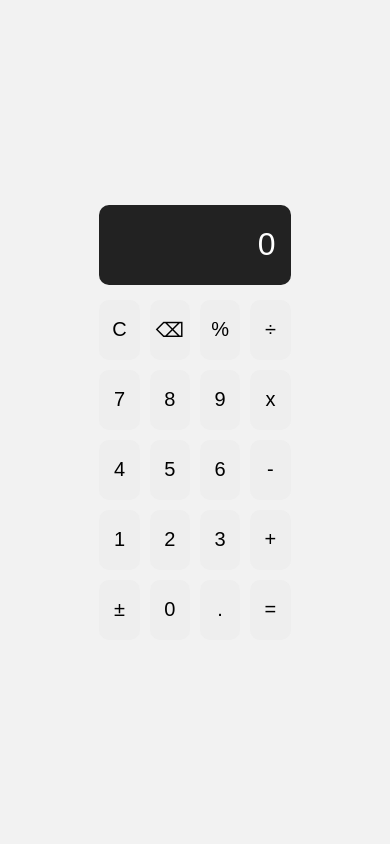
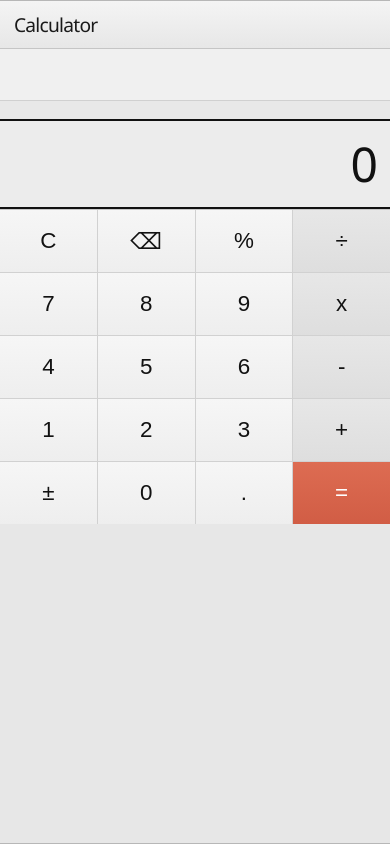
Before and after one commit to DinushaShashini/Calculator, a React (Vite) app: page / in a window 390 px wide. Built offline with nearby package versions, Linux system fonts and the light colour scheme.

Commit message:
add history .jsx and some changes of UI

```diff
--- a/src/App.css
+++ b/src/App.css
@@ -1,51 +1,377 @@
-.app{
+.app {
   min-height: 100vh;
   display: flex;
   justify-content: center;
-  align-items: center;
-  background-color: #f2f2f2;
+  align-items: flex-start;
+  background: #d3d3d3;
+  font-family: "Segoe UI", Tahoma, sans-serif;
 }
 
-.calculator{
-  width: 350px;
-  background-color: #fff;
-   padding: 20px;
-  border-radius: 15px;
-  box-shadow: 0 5px 20px  rgba(0,0,0,0.15);
-
+.Calculator-container {
+  width: 100%;
+  display: flex;
+  justify-content: center;
+  padding: 40px 0 0;
+  box-sizing: border-box;
 }
 
-.display{
-  background: #222;
-  color: white;
-  min-height: 80px;
-  padding: 15px;
-  margin-bottom: 15px;
-  border-radius: 10px;
-  text-align: right;
-  font-size: 32px;
+.Calculator {
+  width: min(820px, 92vw);
+  background: #e7e7e7;
+  border: 1px solid #b7b7b7;
+  border-radius: 10px 10px 0 0;
+  box-shadow: 0 8px 18px rgba(0, 0, 0, 0.08), inset 0 1px 0 rgba(255, 255, 255, 0.7);
+  overflow: hidden;
+  transform: scale(1.08);
+  transform-origin: top center;
+  position: relative;
+}
+
+.shell {
+  position: relative;
+}
+
+.sidebar-panel {
+  position: absolute;
+  top: 0;
+  left: 0;
+  bottom: 0;
+  width: 0;
+  overflow: hidden;
+  background: linear-gradient(#f5f5f5, #ececec);
+  border-right: 1px solid #d0d0d0;
+  transition: width 0.25s ease, padding 0.25s ease, opacity 0.25s ease;
+  display: flex;
+  flex-direction: column;
+  gap: 8px;
+  opacity: 0;
+  padding: 0;
+  z-index: 3;
+}
+
+.sidebar-panel.open {
+  width: 260px;
+  padding: 16px 12px;
+  opacity: 1;
+}
+
+.sidebar-topbar {
+  height: 52px;
+  display: flex;
+  align-items: center;
+  justify-content: flex-start;
+  padding-left: 8px;
+  border-bottom: 1px solid #d0d0d0;
+}
+
+.main-panel {
+  position: relative;
+  z-index: 1;
+  min-width: 0;
+  width: 100%;
+}
+
+.history-header {
+  font-size: 0.8rem;
+  font-weight: 700;
+  letter-spacing: 0.12em;
+  text-transform: uppercase;
+  color: #555;
+  padding: 4px 6px;
+}
+
+.history-item,
+.history-empty {
+  width: 100%;
+  margin: 0;
+  text-align: left;
+  background: #efefef;
+  border: 1px solid #d7d7d7;
+  border-radius: 8px;
+  padding: 10px 12px;
+  color: #1f1f1f;
+  font-size: 0.95rem;
+  box-sizing: border-box;
+}
+
+.history-item {
+  cursor: pointer;
+}
+
+.history-empty {
+  color: #666;
+}
+
+.window-header {
+  display: flex;
+  align-items: center;
+  justify-content: space-between;
+  height: 62px;
+  padding: 0 18px 0 16px;
+  background: linear-gradient(#f4f4f4, #e7e7e7);
+  border-bottom: 1px solid #c5c5c5;
+}
+
+.window-title {
+  font-size: 2rem;
+  font-weight: 500;
+  color: #1a1a1a;
+  letter-spacing: -0.04em;
+}
+
+.window-controls {
+  display: flex;
+  align-items: center;
+  gap: 18px;
+  font-size: 1.5rem;
+  color: #1e1e1e;
+}
+
+.control {
+  display: inline-flex;
+  align-items: center;
+  justify-content: center;
+  width: 18px;
+  height: 18px;
+  line-height: 1;
+}
+
+.control.square {
+  font-size: 1.2rem;
+}
+
+.mode-bar {
+  display: flex;
+  align-items: center;
+  justify-content: flex-start;
+  height: 66px;
+  padding: 0 18px;
+  background: #f0f0f0;
+  border-bottom: 1px solid #d0d0d0;
+}
+
+.menu-button {
+  display: inline-flex;
+  align-items: center;
+  justify-content: center;
+  width: 42px;
+  height: 42px;
+  font-size: 2rem;
+  color: #202020;
+  cursor: pointer;
+  background: transparent;
+  border: none;
+  padding: 0;
+}
+
+.history-panel {
+  background: #f7f7f7;
+  border-bottom: 1px solid #d7d7d7;
+  padding: 12px 14px 16px;
+  display: flex;
+  flex-direction: column;
+  gap: 8px;
+}
+
+.history-header {
+  font-size: 0.9rem;
+  font-weight: 600;
+  text-transform: uppercase;
+  letter-spacing: 0.08em;
+  color: #555;
+}
+
+.history-item,
+.history-empty {
+  width: 100%;
+  text-align: left;
+  background: #eeeeee;
+  border: 1px solid #d9d9d9;
+  border-radius: 8px;
+  padding: 10px 12px;
+  color: #1f1f1f;
+  font-size: 0.95rem;
+}
+
+.history-item {
+  cursor: pointer;
+}
+
+.history-empty {
+  color: #666;
+}
+
+.display-wrap {
+  padding: 18px 0 0;
+  background: #e8e8e8;
+}
+
+.display {
   display: flex;
   justify-content: flex-end;
   align-items: center;
-  overflow: hidden;
-
+  min-height: 150px;
+  padding: 0 24px;
+  background: #ececec;
+  border: 2px solid #111;
+  border-left: 0;
+  border-right: 0;
+  font-size: 5.9rem;
+  line-height: 1;
+  color: #111;
+  box-sizing: border-box;
+  letter-spacing: -0.04em;
 }
 
-.buttons{
-  display: grid;
-  grid-template-columns: repeat(4, 1fr);
-  gap: 10px;
+.result {
+  display: flex;
+  justify-content: flex-end;
+  align-items: center;
+  padding: 10px 22px 0;
+  font-size: 1.2rem;
+  color: #303030;
 }
 
-.buttons button{
-  height: 60px;
-  border: none;
-  border-radius: 10px;
-  font-size: 20px;
-  cursor: pointer;
-  background: #eeeeee;
+.history {
+  display: none;
 }
 
-.buttons button:hover{
-  opacity: 0.8;
+.buttons {
+  display: grid;
+  grid-template-columns: repeat(4, minmax(0, 1fr));
+  gap: 1px;
+  background: #d1d1d1;
+  border-top: 1px solid #c7c7c7;
 }
+
+.buttons button {
+  height: 98px;
+  border: none;
+  background: linear-gradient(#f6f6f6, #eeeeee);
+  color: #121212;
+  font-size: 2.3rem;
+  font-weight: 500;
+  cursor: pointer;
+  padding: 0;
+  border-radius: 0;
+  transition: transform 0.12s ease, filter 0.12s ease;
+}
+
+.buttons button.operator {
+  background: linear-gradient(#e7e7e7, #dedede);
+}
+
+.buttons button.equal {
+  background: linear-gradient(#dd6c52, #d15d45);
+  color: #fff;
+}
+
+.buttons button:hover {
+  filter: brightness(0.98);
+}
+
+.buttons button:active {
+  transform: translateY(1px);
+}
+
+@media (max-width: 1024px) {
+  .Calculator {
+    width: min(92vw, 760px);
+    transform: scale(1);
+  }
+
+  .display {
+    min-height: 130px;
+    font-size: 5rem;
+  }
+
+  .buttons button {
+    height: 86px;
+    font-size: 2rem;
+  }
+}
+
+@media (max-width: 760px) {
+  .Calculator-container {
+    padding-top: 16px;
+  }
+
+  .Calculator {
+    width: min(94vw, 520px);
+  }
+
+  .window-header {
+    height: 54px;
+    padding: 0 14px;
+  }
+
+  .window-title {
+    font-size: 1.4rem;
+  }
+
+  .mode-bar {
+    height: 52px;
+    padding: 0 14px;
+  }
+
+  .menu-button {
+    width: 34px;
+    height: 34px;
+    font-size: 1.7rem;
+  }
+
+  .display {
+    min-height: 104px;
+    font-size: 3.8rem;
+    padding: 0 18px;
+  }
+
+  .buttons button {
+    height: 72px;
+    font-size: 1.7rem;
+  }
+}
+
+@media (max-width: 480px) {
+  .app {
+    align-items: stretch;
+    background: #d5d5d5;
+  }
+
+  .Calculator-container {
+    width: 100%;
+    padding: 0;
+  }
+
+  .Calculator {
+    width: 100vw;
+    min-height: 100vh;
+    border-radius: 0;
+    border-left: none;
+    border-right: none;
+    transform: none;
+  }
+
+  .window-header {
+    height: 48px;
+  }
+
+  .window-title {
+    font-size: 1.2rem;
+  }
+
+  .display {
+    min-height: 90px;
+    font-size: 3rem;
+    padding: 0 14px;
+  }
+
+  .buttons button {
+    height: 62px;
+    font-size: 1.4rem;
+  }
+
+  .sidebar-panel.open {
+    width: 220px;
+  }
+}
--- a/src/components/Calculator.jsx
+++ b/src/components/Calculator.jsx
@@ -5,6 +5,7 @@ function Calculator() {
   const [expression, setExpression] = useState("");
   const [result, setResult] = useState("");
   const [history, setHistory] = useState([]);
+  const [isHistoryOpen, setIsHistoryOpen] = useState(false);
 
   const handleNumber = (value) => {
     setExpression((prev) => prev + value);
@@ -183,47 +184,64 @@ function Calculator() {
 
   return (
     <div className="Calculator-container">
-      <div className="Calculator">
-        <div className="display">{expression || "0"}</div>
-
-        {result && <div className="result">= {result}</div>}
-
-        {history.length > 0 && (
-          <div className="history">
-            {history.map((item, index) => (
-              <button key={`${item.expression}-${index}`} onClick={() => handleHistoryClick(item)}>
+      <div className="Calculator shell">
+        <div className={`sidebar-panel ${isHistoryOpen ? "open" : ""}`}>
+          <div className="sidebar-topbar">
+            <button className="menu-button" onClick={() => setIsHistoryOpen((prev) => !prev)} aria-label="Toggle history">
+              ≡
+            </button>
+          </div>
+          <div className="history-header">History</div>
+          {history.length > 0 ? (
+            history.map((item, index) => (
+              <button key={`${item.expression}-${index}`} className="history-item" onClick={() => handleHistoryClick(item)}>
                 {item.expression} = {item.result}
               </button>
-            ))}
+            ))
+          ) : (
+            <div className="history-empty">No calculations yet</div>
+          )}
         </div>
-        )}
+
+        <div className="main-panel">
+          <div className="window-header">
+            <div className="window-title">Calculator</div>
+          </div>
+
+          <div className="mode-bar" />
+
+          <div className="display-wrap">
+          <div className="display">{expression || "0"}</div>
+          {result && <div className="result">= {result}</div>}
         </div>
 
           <div className="buttons">
             <button onClick={() => handleButtonClick("C")}>C</button>
             <button onClick={() => handleButtonClick("⌫")}>⌫</button>
             <button onClick={() => handleButtonClick("%")}>%</button>
-        <button onClick={() => handleButtonClick("/")}>÷</button>
+            <button className="operator" onClick={() => handleButtonClick("/")}>÷</button>
 
             <button onClick={() => handleButtonClick("7")}>7</button>
             <button onClick={() => handleButtonClick("8")}>8</button>
             <button onClick={() => handleButtonClick("9")}>9</button>
-        <button onClick={() => handleButtonClick("x")}>x</button>
+            <button className="operator" onClick={() => handleButtonClick("x")}>x</button>
 
             <button onClick={() => handleButtonClick("4")}>4</button>
             <button onClick={() => handleButtonClick("5")}>5</button>
             <button onClick={() => handleButtonClick("6")}>6</button>
-        <button onClick={() => handleButtonClick("-")}>-</button>
+            <button className="operator" onClick={() => handleButtonClick("-")}>-</button>
 
             <button onClick={() => handleButtonClick("1")}>1</button>
             <button onClick={() => handleButtonClick("2")}>2</button>
             <button onClick={() => handleButtonClick("3")}>3</button>
-        <button onClick={() => handleButtonClick("+")}>+</button>
+            <button className="operator" onClick={() => handleButtonClick("+")}>+</button>
 
             <button onClick={() => handleButtonClick("±")}>±</button>
             <button onClick={() => handleButtonClick("0")}>0</button>
             <button onClick={() => handleButtonClick(".")}>.</button>
-        <button onClick={() => handleButtonClick("=")}> = </button>
+            <button className="equal" onClick={() => handleButtonClick("=")}>=</button>
+          </div>
+        </div>
       </div>
     </div>
   );
```
Also changed, not shown: src/components/History.jsx (+24 -0 lines). Lines whose indentation alone changed are shown as unchanged.
